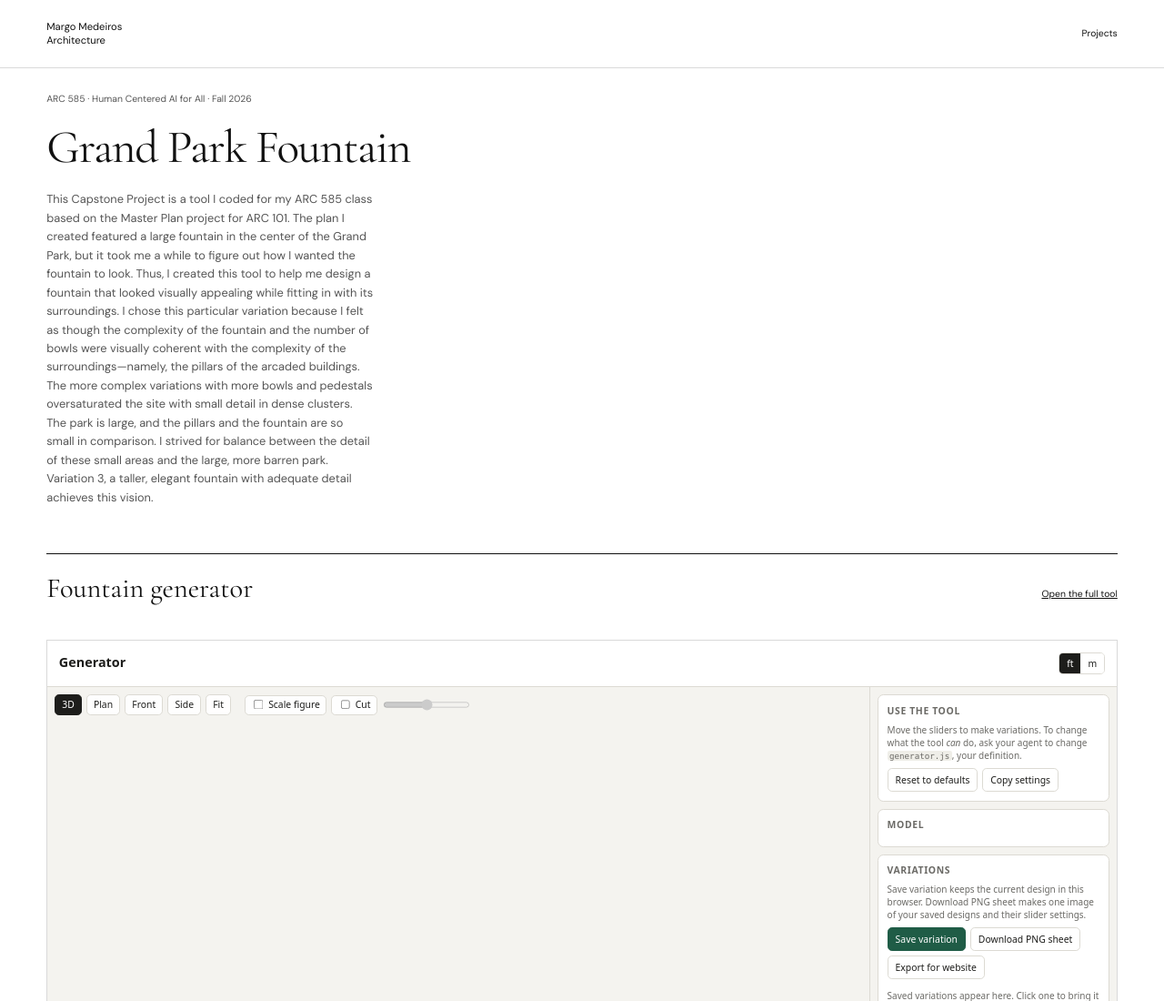
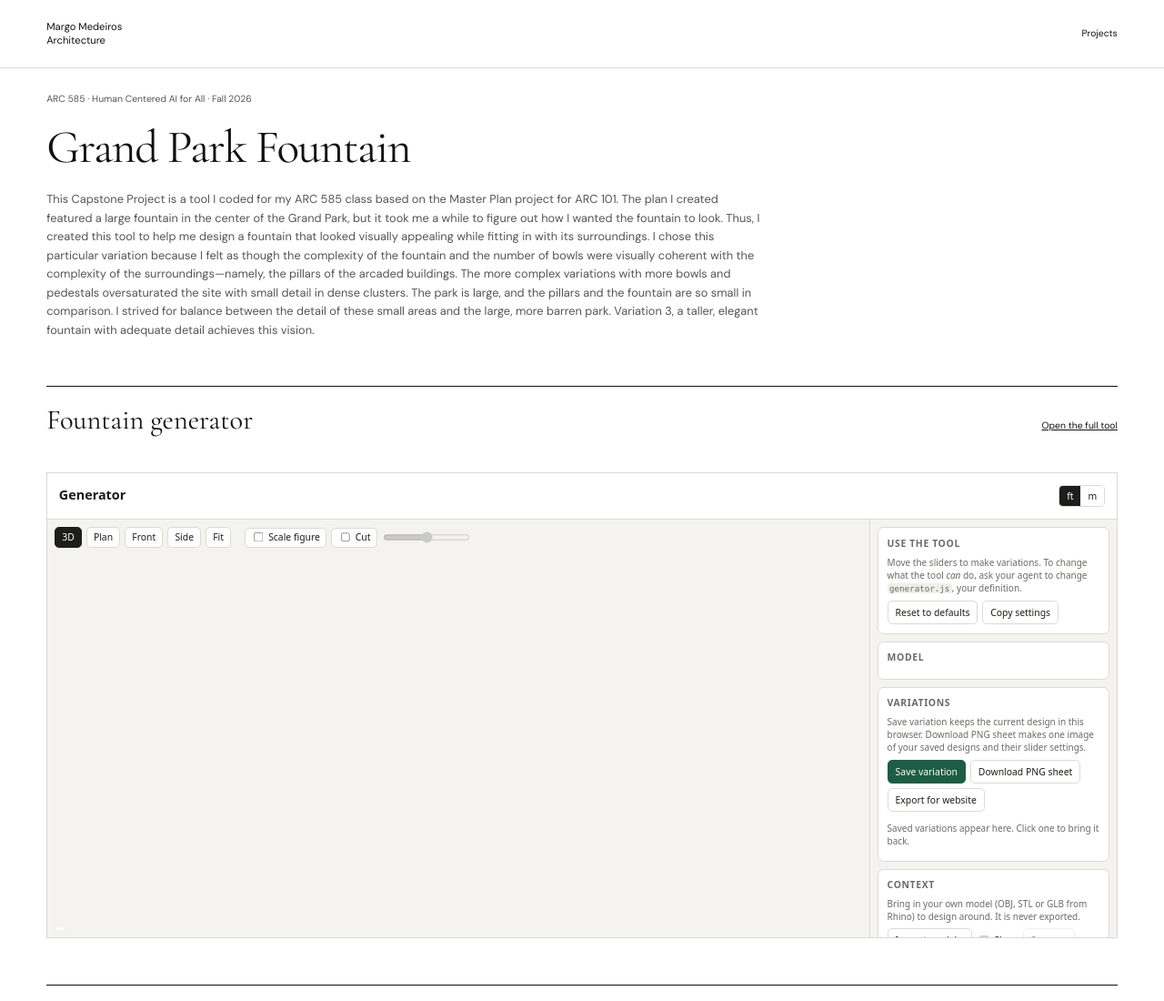
Before and after one commit to margomarie8-creator/Margo-Medeiros-Architecture, a plain HTML site: page grand-park-fountain.html in a window 1280 px wide. Shown: the top 1100 px of the page at 91% size. Drawn offline with nearby package versions, Linux system fonts and the light colour scheme.

Commit message:
Widen the capstone project story

```diff
--- a/grand-park-fountain.html
+++ b/grand-park-fountain.html
@@ -23,7 +23,7 @@
   </header>
   <main id="main">
     <article class="case-study">
-      <div class="case-introduction">
+      <div class="case-introduction fountain-story">
         <p class="case-label">ARC 585 · Human Centered AI for All · Fall 2026</p>
         <h1>Grand Park Fountain</h1>
         <p>This Capstone Project is a tool I coded for my ARC 585 class based on the Master Plan project for ARC 101. The plan I created featured a large fountain in the center of the Grand Park, but it took me a while to figure out how I wanted the fountain to look. Thus, I created this tool to help me design a fountain that looked visually appealing while fitting in with its surroundings. I chose this particular variation because I felt as though the complexity of the fountain and the number of bowls were visually coherent with the complexity of the surroundings—namely, the pillars of the arcaded buildings. The more complex variations with more bowls and pedestals oversaturated the site with small detail in dense clusters. The park is large, and the pillars and the fountain are so small in comparison. I strived for balance between the detail of these small areas and the large, more barren park. Variation 3, a taller, elegant fountain with adequate detail achieves this vision.</p>
--- a/styles.css
+++ b/styles.css
@@ -33,3 +33,4 @@ html{zoom:.8}
 
 .fountain-image-pair{display:grid;grid-template-columns:repeat(2,minmax(0,1fr));gap:clamp(12px,3vw,32px);align-items:start}
 .fountain-image-pair .drawing-sheet{margin-bottom:0}
+.case-introduction.fountain-story>p:not(.case-label){max-width:90ch}
```
Also changed, not shown: 2 other files.
